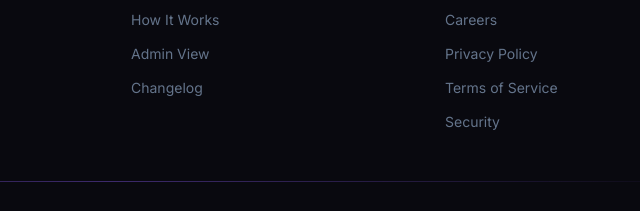
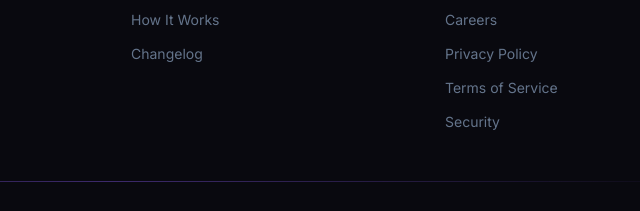
Before and after one commit to leulendale16/tenkir-landing, a plain HTML site: page index.html in a window 1280 px wide. Shown: the part 6550-6761 px from the top of the page, 529-1169 px from the left. Drawn offline with nearby package versions, Linux system fonts and the light colour scheme.

Commit message:
fix: remove lingering Admin View link from footer

```diff
--- a/index.html
+++ b/index.html
@@ -803,7 +803,6 @@ await resend.emails.send({
           <li><a href="#features" class="text-slate-500 text-sm hover:text-brand-400 transition-colors">Features</a></li>
           <li><a href="#integrations" class="text-slate-500 text-sm hover:text-brand-400 transition-colors">Integrations</a></li>
           <li><a href="#how-it-works" class="text-slate-500 text-sm hover:text-brand-400 transition-colors">How It Works</a></li>
-          <li><a href="admin.html" class="text-slate-500 text-sm hover:text-brand-400 transition-colors">Admin View</a></li>
           <li><a href="#" class="text-slate-500 text-sm hover:text-brand-400 transition-colors">Changelog</a></li>
         </ul>
       </div>
```
